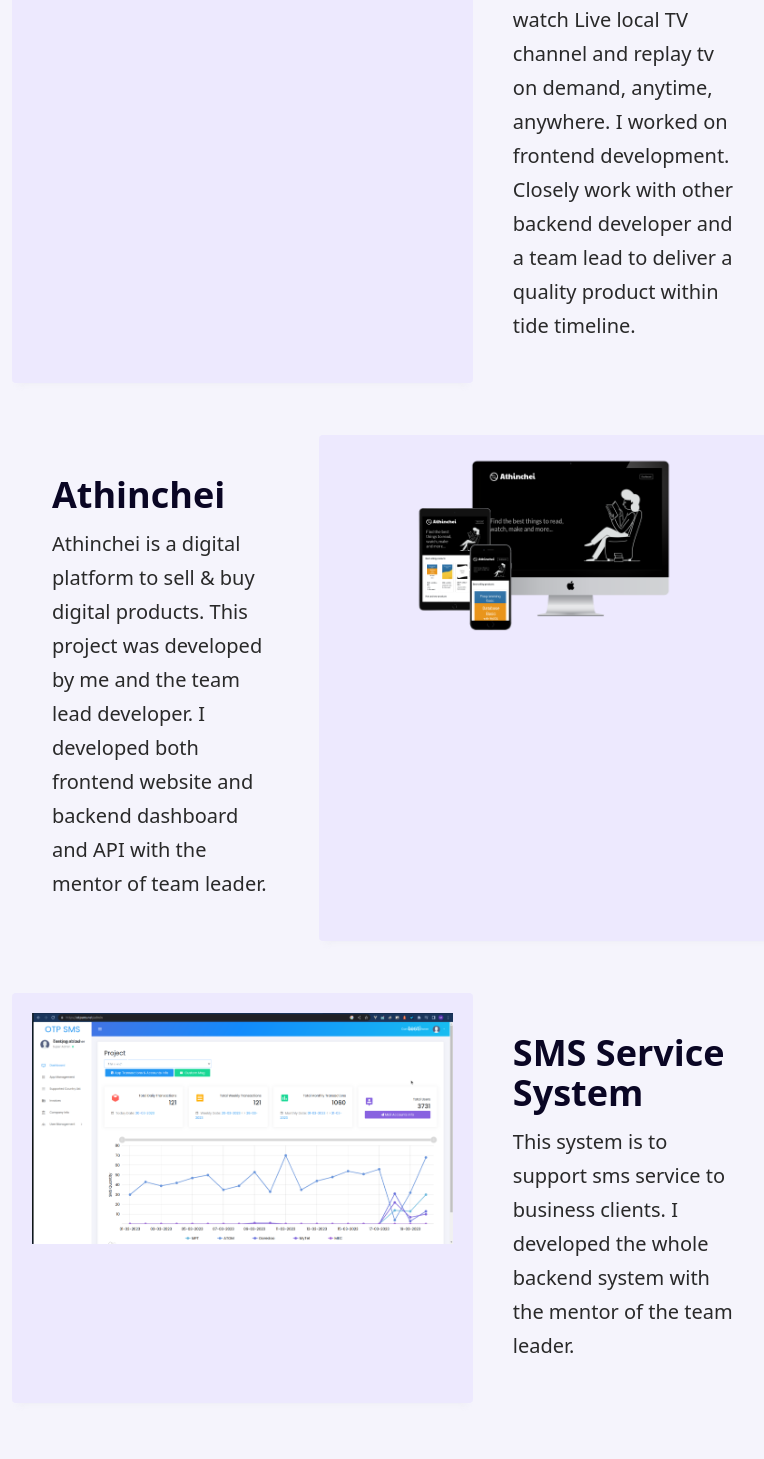
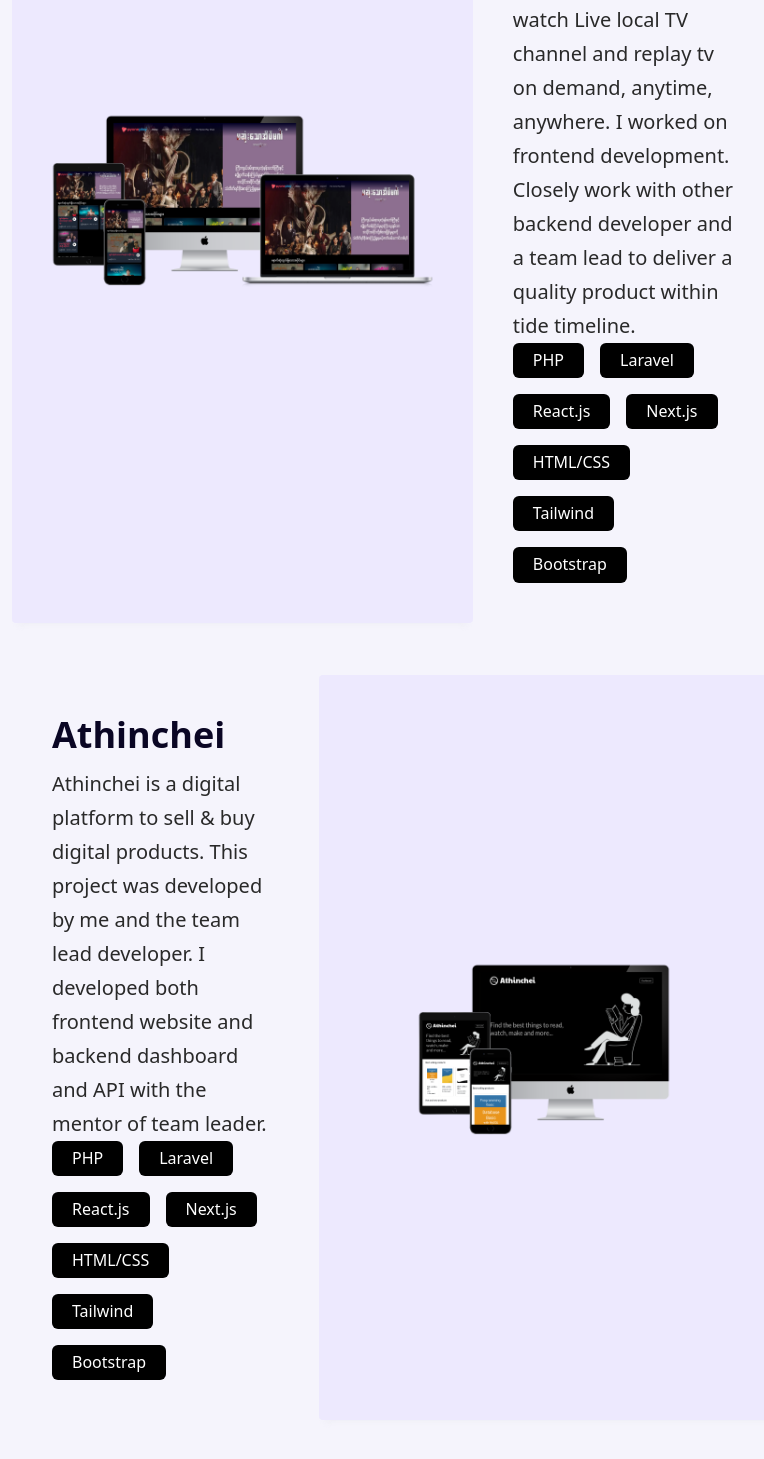
Before and after one commit to maythu98/portfolio, a React (Create React App) app: page / in a window 1280 px wide. Shown: the part 1211-2670 px from the top of the page, without its empty margins (244-1008 px from the left). Built offline with nearby package versions, Linux system fonts and the light colour scheme.

Commit message:
Add Project

```diff
--- a/src/components/ProjectBox.jsx
+++ b/src/components/ProjectBox.jsx
@@ -9,17 +9,17 @@
   return (
     <div className="flex flex-col md:flex-row mt-5">
       {position === "right" && (
-        <div className="project-box flex-auto w-full md:w-[60%]">
+        <div className="project-box flex-auto flex items-center justify-center w-full md:w-[60%]">
           <img src={image} alt={title} />
         </div>
       )}
 
       <div className="p-10 flex-auto md:w-[40%]">
         <ProjectTitle>{title}</ProjectTitle>
-        <p className="project-desc text-desc">{children}</p>
+        <div>{children}</div>
       </div>
       {position === "left" && (
-        <div className="project-box flex-auto md:w-[60%]">
+        <div className="project-box flex-auto flex items-center justify-center md:w-[60%]">
           <img src={image} alt={title} />
         </div>
       )}
--- a/src/components/ProjectList.jsx
+++ b/src/components/ProjectList.jsx
@@ -4,28 +4,61 @@
 import pyoneplay from "../assets/images/pyoneplay.png";
 import athinchei from "../assets/images/athinchei.png";
 import sms from "../assets/images/sms.png";
+import Skill from "./Skill";
 
 export default function ProjectList() {
+  const skills = [
+    { name: "PHP" },
+    { name: "Laravel" },
+    { name: "React.js" },
+    { name: "Next.js" },
+    { name: "HTML/CSS" },
+    { name: "Tailwind" },
+    { name: "Bootstrap" },
+  ];
   return (
     <div className="my-20" id="projects">
       <Header>Projects</Header>
       <div className="mt-10 flex flex-col gap-8">
         <ProjectBox title="Pyone Play" image={pyoneplay}>
-          Pyone Play is Myanamar's 1st popular online TV video platform. People
-          can watch Live local TV channel and replay tv on demand, anytime,
-          anywhere. I worked on frontend development. Closely work with other
-          backend developer and a team lead to deliver a quality product within
-          tide timeline.
+          <p className="project-desc text-desc">
+            Pyone Play is Myanamar's 1st popular online TV video platform.
+            People can watch Live local TV channel and replay tv on demand,
+            anytime, anywhere. I worked on frontend development. Closely work
+            with other backend developer and a team lead to deliver a quality
+            product within tide timeline.
+          </p>
+
+          <div className="flex flex-wrap gap-4 items-center">
+            {skills.map((skill) => (
+              <Skill>{skill.name}</Skill>
+            ))}
+          </div>
         </ProjectBox>
         <ProjectBox title="Athinchei" image={athinchei} position="left">
-          Athinchei is a digital platform to sell & buy digital products. This
-          project was developed by me and the team lead developer. I developed
-          both frontend website and backend dashboard and API with the mentor of
-          team leader.
+          <p className="project-desc text-desc">
+            Athinchei is a digital platform to sell & buy digital products. This
+            project was developed by me and the team lead developer. I developed
+            both frontend website and backend dashboard and API with the mentor
+            of team leader.
+          </p>
+          <div className="flex flex-wrap gap-4 items-center">
+            {skills.map((skill) => (
+              <Skill>{skill.name}</Skill>
+            ))}
+          </div>
         </ProjectBox>
         <ProjectBox title="SMS Service System" image={sms}>
-          This system is to support sms service to business clients. I developed
-          the whole backend system with the mentor of the team leader.
+          <p className="project-desc text-desc">
+            This system is to support sms service to business clients. I
+            developed the whole backend system with the mentor of the team
+            leader.
+          </p>
+          <div className="flex flex-wrap gap-4 items-center">
+            {skills.map((skill) => (
+              <Skill>{skill.name}</Skill>
+            ))}
+          </div>
         </ProjectBox>
       </div>
     </div>
```
